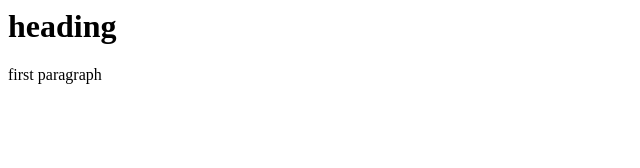
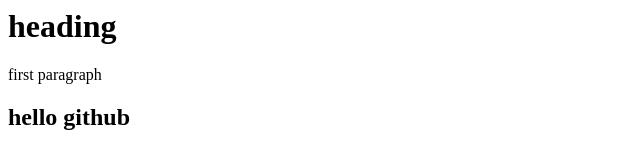
Before and after one commit to indralearn/project_dir, a plain HTML site: page index.html in a window 1280 px wide. Shown: the whole page, without its empty margins (0-640 px from the left). Drawn offline with Linux system fonts and the light colour scheme.

Commit message:
to save the copy

```diff
--- a/index.html
+++ b/index.html
@@ -5,5 +5,6 @@
   <body>
     <h1>heading</h1>
     <p>first paragraph</p>
+    <h2>hello github</h2>
     </body>
     </html>
```
